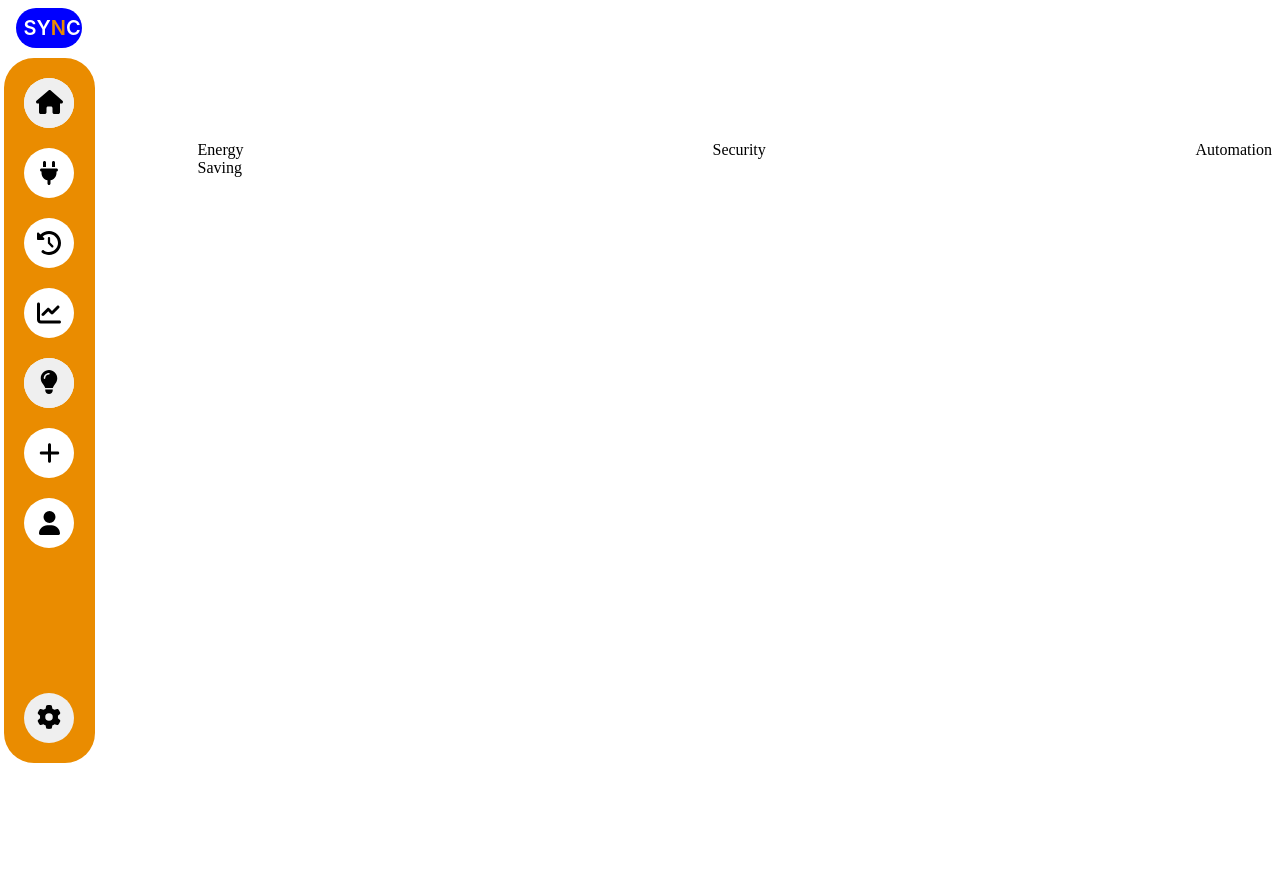
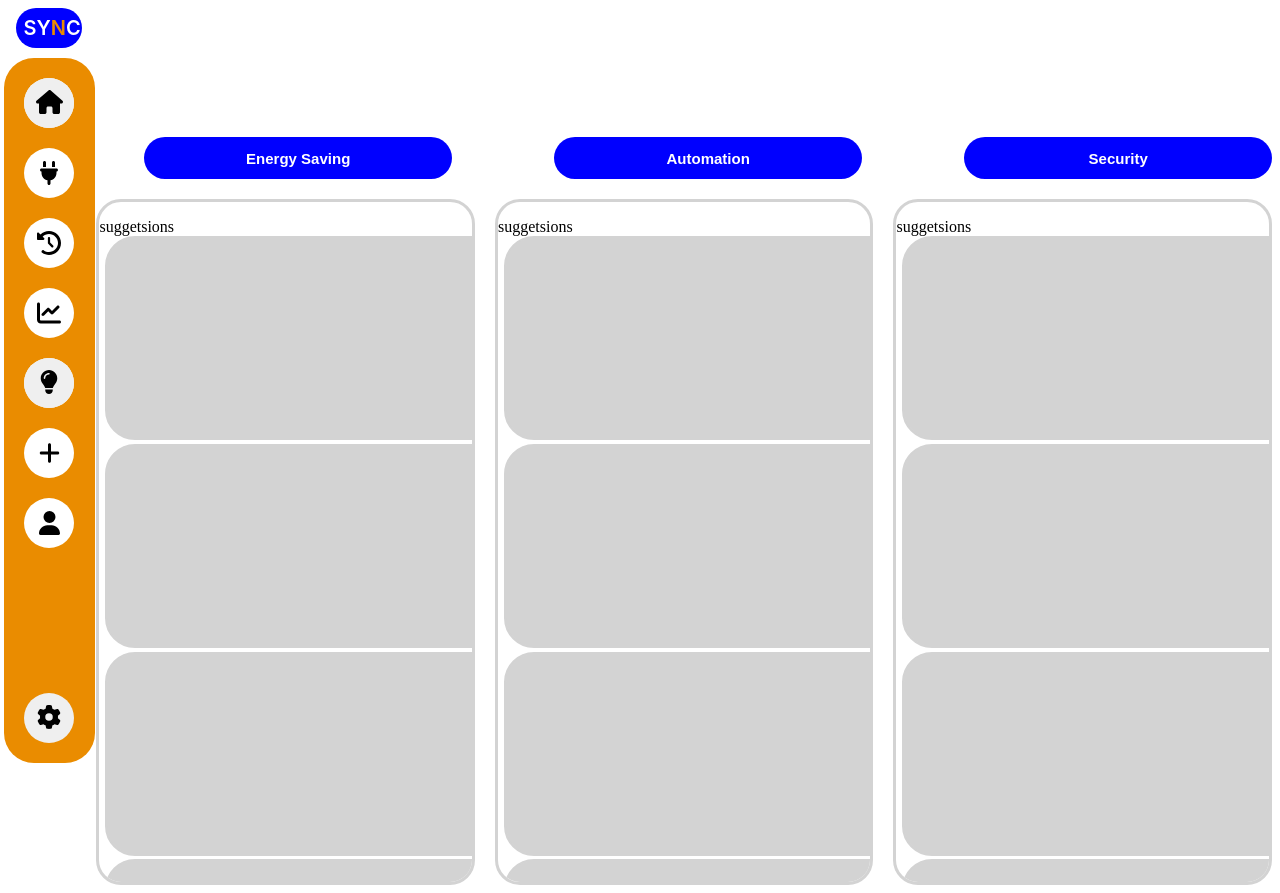
Before and after one commit to ls2092/F29PD-Frontend, a React (Vite) app: page / in a window 1280 px wide. Both pictures are taken after a click on the element 49 px from the left and 383 px from the top of the page. Before the commit the page ends 800 px from the top, so only its background shows below. Built offline with nearby package versions, Linux system fonts and the light colour scheme.

Commit message:
suggestions

```diff
--- a/src/Suggestions.tsx
+++ b/src/Suggestions.tsx
@@ -1,14 +1,52 @@
 function Suggestions() {
     return(
         <>
-        <div className="Suggestions-Container">
+
 
             <div className="main-headings">
-                <p>Energy Saving</p>
-                <p>Security</p>
-                <p >Automation</p>
+                <button id="energy-saving">Energy Saving</button>
+                <button id="automation">Automation</button>
+                <button id="security">Security</button>
+            </div>
+
+    <div className="boxes">
+        <div className="energy-box">
+            <p>suggetsions</p>
+            <div className="sliding-boxes">
+                <div className="suggestions-boxes"></div>
+                <div className="suggestions-boxes2"></div>
+                <div className="suggestions-boxes3"></div>
+                <div className="suggestions-boxes3"></div>
+
             </div>
         </div>
+
+        <div className="auto-box">
+            <p>suggetsions</p>
+            <div className="sliding-boxes">
+                <div className="suggestions-boxes"></div>
+                <div className="suggestions-boxes2"></div>
+                <div className="suggestions-boxes3"></div>
+                <div className="suggestions-boxes3"></div>
+
+            </div>
+
+
+        </div>
+
+        <div className="security-box">
+            <p>suggetsions</p>
+            <div className="sliding-boxes">
+                <div className="suggestions-boxes"></div>
+                <div className="suggestions-boxes2"></div>
+                <div className="suggestions-boxes3"></div>
+                <div className="suggestions-boxes3"></div>
+
+            </div>
+
+
+        </div>
+    </div>
         </>
     )
 }
--- a/src/index.css
+++ b/src/index.css
@@ -310,11 +310,14 @@
   cursor: pointer;
 }
 
+
 .AirQuality #turn-on-btn button:hover,
 .control-device-container #turn-on button:hover{
   color: white;
   background-color: blue;
 }
+
+
 
 .AirQuality{
   display: flex;
@@ -391,15 +394,138 @@
 .main-headings{
   display: flex;
   flex-direction: row;
-  gap: 40%;
-  margin-left: 15%;
-  margin-top: -50.5%;
+  /*gap: 30%;*/
+  margin-left: 10%;
+  margin-top: -49.5%;
 
 }
 
-#energy-saving,
-#security,
+.main-headings button{
+ background-color: blue;
+ border-radius: 25px;
+ height: 42px;
+ align-items: center;
+ border: none;
+ font-size: 15px;
+ font-weight: bold;
+ cursor: pointer;
+ color: white;
+ transition: background-color 0.3s ease, color 0.3s ease;
+}
+
+.main-headings button:hover{
+  background-color: rgb(86, 86, 253);
+}
+
+.boxes{
+  display: flex;
+  flex-direction: row;
+  /*gap: 12%;*/
+  margin-left: 11%;
+}
+
+.energy-box{
+  border: solid lightgray;
+  border-radius: 25px;
+  height: 680px;
+  width: 600px;
+  margin-top: 20px;
+  margin-left: -4.5%;
+  overflow: hidden;
+  overflow-y: auto;
+}
+
+.auto-box{
+  border: solid lightgray;
+  border-radius: 25px;
+  height: 680px;
+  width: 600px;
+  margin-top: 20px;
+  margin-left: 20px;
+  overflow: hidden;
+  overflow-y: auto;
+}
+
+.security-box{
+  border: solid lightgray;
+  border-radius: 25px;
+  height: 680px;
+  width: 600px;
+  margin-top: 20px;
+  margin-left: 20px;
+  overflow: hidden;
+  overflow-y: auto;
+}
+
+#energy-saving{
+  margin-left: 5%;
+  width: 350px;
+  margin-left: 10px;
+}
+
 #automation{
-  border: blue;
-  border
+  margin-left: 9%;
+  width: 350px;
+
 }
+
+#security{
+  margin-left: 9%;
+  width: 350px;
+
+}
+
+.sliding-boxes{
+  margin-top: 140%;
+}
+
+/*.Sliding-Container{
+  width: 0%;
+  height: 655px;
+  overflow-y: scroll;
+  border: 1px solid #ccc;
+  padding: 8px;
+  box-sizing: border-box;
+  margin-left: 92%;
+  margin-top: -35px;
+  border-radius: 20px;
+
+}*/
+
+.suggestions-boxes2{
+  display: flex;
+  flex-direction: column;
+  border: solid 2px lightgray;
+  margin-top: 1%;
+  margin-left: 6px;
+  margin-right: 6px;
+  height: 200px;
+  width: 400px;
+  background-color: lightgray;
+  border-radius: 30px;
+}
+
+.suggestions-boxes3{
+  display: flex;
+  flex-direction: column;
+  border: solid 2px lightgray;
+  margin-top: 1%;
+  margin-left: 6px;
+  margin-right: 6px;
+  height: 200px;
+  width: 400px;
+  background-color: lightgray;
+  border-radius: 30px;
+}
+.suggestions-boxes{
+  display: flex;
+  flex-direction: column;
+  border: solid 2px lightgray;
+  margin-top: -140%;
+  margin-left: 6px;
+  margin-right: 6px;
+  height: 200px;
+  width: 400px;
+  background-color: lightgray;
+  border-radius: 30px;
+}
```
